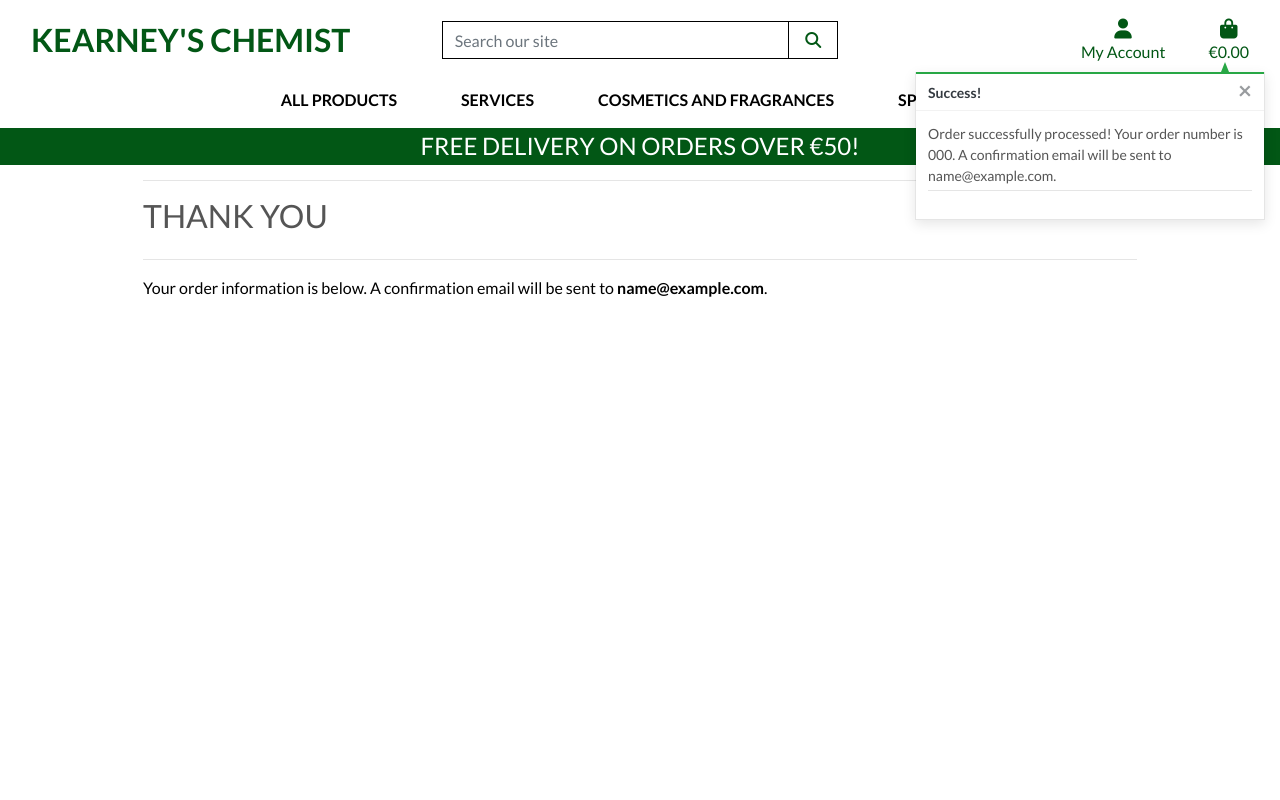
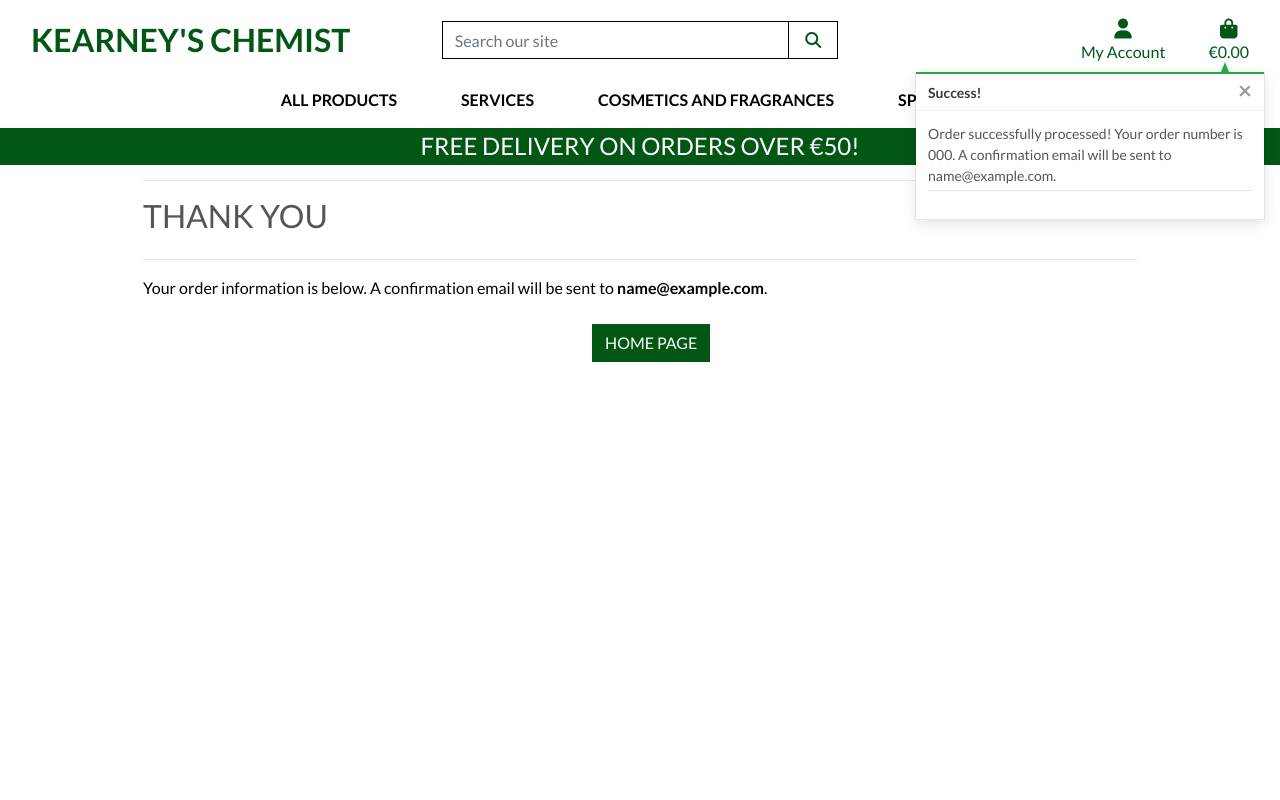
Before and after one commit to CliveC99/kearneys, a Django app: page /checkout/checkout_success/000 in a window 1280 px wide. Run offline with Django 3.2, Linux system fonts and the light colour scheme; tables that the repository leaves empty hold one stand-in row (values such as "Sample post"); some libraries are stand-ins or nearby versions.

Commit message:
Update checkout success page

```diff
--- a/checkout/templates/checkout/checkout_success.html
+++ b/checkout/templates/checkout/checkout_success.html
@@ -30,11 +30,8 @@
         </div>
         <div class="row">
 			<div class="col-12 col-lg-7 text-right">
-				<a href="{% url 'products' %}?category=new_arrivals,deals,clearance" class="btn btn-black rounded-0 my-2">
-					<span class="icon mr-2">
-						<i class="fas fa-gifts"></i>
-					</span>
-					<span class="text-uppercase">Now check out the latest deals!</span>
+				<a href="{% url 'home' %}" class="btn btn-green rounded-0 my-2">
+					<span class="text-uppercase">Home Page</span>
 				</a>
 			</div>
 		</div>
```
